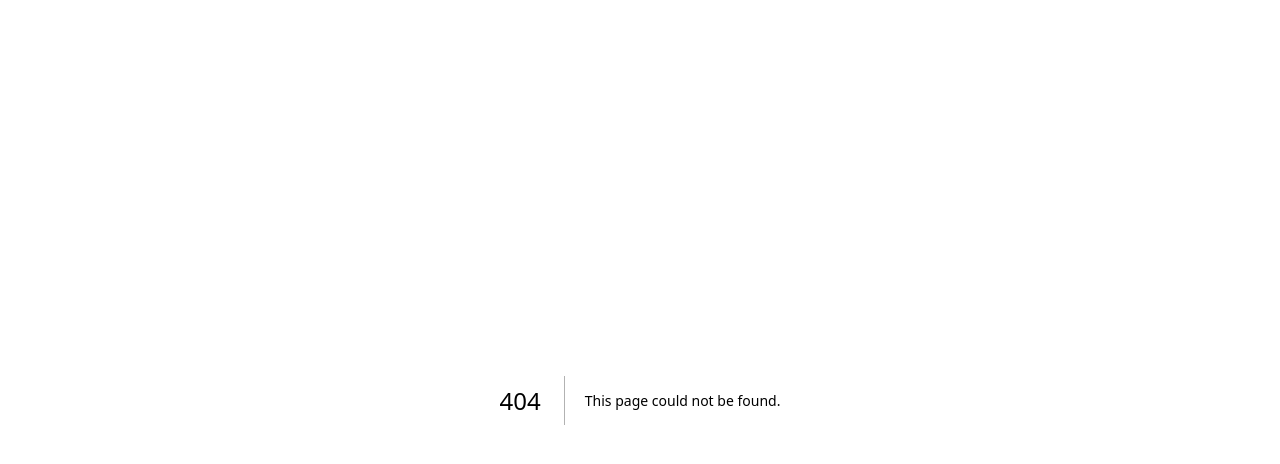
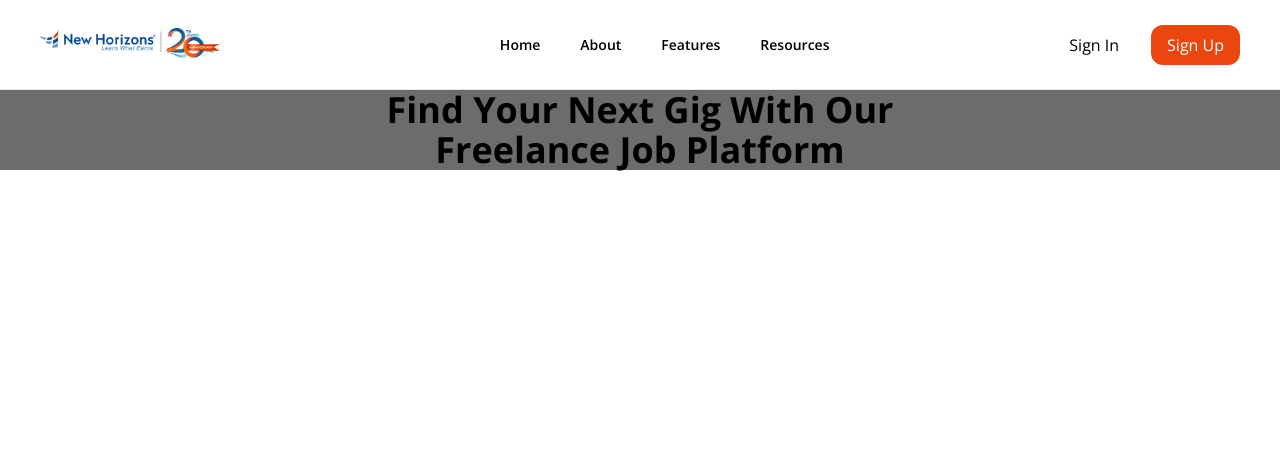
Before and after one commit to Goldyn19/nhjobs, a Next.js app: page /landingpage in a window 1280 px wide. Before the commit this address had no page. Shown: the top 464 px of the page. Built offline with nearby package versions, Linux system fonts and the light colour scheme.

Commit message:
made login with default value

```diff
--- /dev/null
+++ b/app/landingpage/page.tsx
@@ -0,0 +1,208 @@
+"use client";
+import React, { useState, useEffect } from "react";
+import Image from "next/image";
+import Link from "next/link";
+import SideNav from "../elements/SideNav";
+import {
+  IoLocationOutline,
+  IoSettingsOutline,
+  IoNotificationsOutline,
+} from "react-icons/io5";
+
+import { usePathname } from "next/navigation";
+const Page = () => {
+    const [isOpen, setIsOpen] = useState(false);
+
+      const pathname = usePathname();
+      const [currentPath, setCurrentPath] = useState("");
+
+      useEffect(() => {
+        setCurrentPath(pathname);
+      }, [pathname]);
+
+      const toggleSideNav = () => {
+        setIsOpen((prev) => !prev);
+      };
+  return (
+    <div>
+      <div className="bg-[#6d6b6b]">
+      <nav className="bg-white border-b py-5 md:py-5 px-4 md:px-10 shadow-sm">
+      {isOpen && (
+        <SideNav sidebarToggle={toggleSideNav} sideBarStatus={isOpen} />
+      )}
+      <div className="container mx-auto h-full flex justify-between items-center">
+        <div className="flex items-center">
+          <Image
+            src="/images/nhlogo.png"
+            alt="new horizons logo"
+            height={180}
+            width={180}
+            className="h-150 w-150 md:h-140 md:w-140 mt-2"
+          />
+        </div>
+        <div className="hidden lg:flex space-x-2 ml-14 font-poppins text-sm">
+            <Link
+              href="/"
+              className={`${
+                currentPath === "/" ? "text-black bg-gray-300" : ""
+              } hover:text-blue-500 px-4 py-1 rounded-[10px] transition-colors duration-200 font-semibold`}
+            >
+              Home
+            </Link>
+            <Link
+              href="/messages"
+              className={`${
+                currentPath === "/messages" ? "text-black bg-gray-300" : ""
+              } hover:text-blue-500 px-4 py-1 rounded-[10px] transition-colors duration-200 font-semibold`}
+            >
+              About
+            </Link>
+            <Link
+              href="/hiring/newhorizons"
+              className={`${
+                currentPath === "/hiring/newhorizons"
+                  ? "text-black bg-gray-300"
+                  : ""
+              } hover:text-blue-500 px-4 py-1 rounded-[10px] transition-colors duration-200 font-semibold`}
+            >
+             Features
+            </Link>
+            <Link
+              href="/community"
+              className={`${
+                currentPath === "/community" ? "text-black bg-gray-300" : ""
+              } hover:text-blue-500 transition-colors duration-200 px-4 py-1 rounded-[10px] font-semibold`}
+            >
+              Resources
+            </Link>
+
+          </div>
+        <div className="flex items-center space-x-4">
+          <button className="py-2 px-4 hidden md:block">Sign In</button>
+          <button className="py-2 px-4 bg-nhOrange-100 text-white rounded-xl hidden md:block">Sign Up</button>
+          <button
+            onClick={toggleSideNav}
+            className="lg:hidden text-gray-700 hover:text-blue-500 transition-colors duration-200"
+          >
+            <svg
+              className="w-6 h-6"
+              fill="none"
+              stroke="currentColor"
+              viewBox="0 0 24 24"
+              xmlns="http://www.w3.org/2000/svg"
+            >
+              <path
+                strokeLinecap="round"
+                strokeLinejoin="round"
+                strokeWidth="2"
+                d="M4 6h16M4 12h16m-7 6h7"
+              ></path>
+            </svg>
+          </button>
+        </div>
+      </div>
+      <div
+        className={`fixed inset-0 bg-white z-50 flex flex-col items-center justify-center transition-transform duration-300 ${
+          isOpen ? "translate-x-0" : "translate-x-full"
+        }`}
+      >
+        <button
+          onClick={toggleSideNav}
+          className="absolute top-4 right-4 text-gray-700 hover:text-blue-500 transition-colors duration-500"
+        >
+          <svg
+            className="w-6 h-6"
+            fill="none"
+            stroke="currentColor"
+            viewBox="0 0 24 24"
+            xmlns="http://www.w3.org/2000/svg"
+          >
+            <path
+              strokeLinecap="round"
+              strokeLinejoin="round"
+              strokeWidth="2"
+              d="M6 18L18 6M6 6l12 12"
+            ></path>
+          </svg>
+        </button>
+        <div className="flex flex-col items-center space-y-4 mt-10">
+          <Link
+            href="/"
+            className="text-gray-700 hover:text-blue-500 transition-colors duration-200 text-[35px] font-semibold "
+          >
+            Find Jobs
+          </Link>
+          <Link
+            href="/messages"
+            className="text-gray-700 hover:text-blue-500 transition-colors duration-200 text-[35px] font-semibold"
+          >
+            Messages
+          </Link>
+          <Link
+            href="/hiring/newhorizons"
+            className="text-gray-700 hover:text-blue-500 transition-colors duration-200 text-[35px] font-semibold"
+          >
+            Hiring
+          </Link>
+          <Link
+            href="/community"
+            className="text-gray-700 hover:text-blue-500 transition-colors duration-200 text-[35px] font-semibold"
+          >
+            Community
+          </Link>
+          <Link
+            href="/FAQ"
+            className="text-gray-700 hover:text-blue-500 transition-colors duration-200 text-[35px] font-semibold"
+          >
+            FAQ
+          </Link>
+
+          <br />
+          <br />
+
+          <div className="flex items-center space-x-4">
+            <Link
+              href="/"
+              className="flex items-center text-gray-700 hover:text-blue-500 transition-colors duration-200 text-xl font-bold"
+            >
+              <IoLocationOutline className="text-lg" />
+              <span className="ml-2">Lagos, Nigeria</span>
+            </Link>
+            <Link
+              href="/settings"
+              className="flex items-center text-gray-700 hover:text-blue-500 transition-colors duration-200 text-xl font-bold"
+            >
+              <IoSettingsOutline className="text-lg" />
+            </Link>
+            <Link
+              href="/notifications"
+              className="flex items-center text-gray-700 hover:text-blue-500 transition-colors duration-200 text-xl font-bold"
+            >
+              <IoNotificationsOutline className="text-lg" />
+            </Link>
+          </div>
+
+          <br />
+          <br />
+
+          <Image
+            src="/images/nhlogo.svg"
+            alt="new horizons logo"
+            height={150}
+            width={150}
+            className="h-120 w-120 md:h-140 md:w-140"
+          />
+        </div>
+      </div>
+    </nav>
+    <div>
+      <div className="flex justify-center mx-auto">
+      <h1 className="text-center text-4xl font-bold ">Find Your Next Gig With Our <br/> Freelance Job Platform</h1>
+      </div>
+    </div>
+      </div>
+    </div>
+  )
+}
+
+export default Page
--- a/app/login/page.tsx
+++ b/app/login/page.tsx
@@ -4,8 +4,8 @@ import Image from "next/image";
 import { useRouter } from 'next/navigation';
 import { signIn } from 'next-auth/react';
 const Page = () => {
-  const [email, setEmail] = useState('');
-  const [password, setPassword] = useState('');
+  const [email, setEmail] = useState('john@example.com');
+  const [password, setPassword] = useState('12345678');
   const [error, setError] = useState('');
   const [loading, setLoading] = useState(false);
   const router = useRouter();
@@ -15,6 +15,7 @@ const Page = () => {
     setError('');
     setLoading(true);
 
+    // eslint-disable-next-line @typescript-eslint/no-unused-vars
     const result = await signIn('credentials', {
       redirect: false,
       email,
@@ -28,6 +29,9 @@ const Page = () => {
     } else {
       router.push('/');
     }
+
+
+
   };
   return (
     <div className="h-screen flex  lg:grid grid-cols-2">
--- a/app/page.tsx
+++ b/app/page.tsx
@@ -31,7 +31,7 @@ export default function Home() {
   ) => {
     const [min, max] = filterExperience.split("-").map(Number); // Split range and convert to numbers
     const jobExp = Number(jobExperience); // Convert job experience to a number
-    // console.log(jobExperience )
+    // console.log(jobExperience)
     return jobExp >= min && (max ? jobExp <= max : true);
   };
   const handleMobileFilter = (filters: {
```
